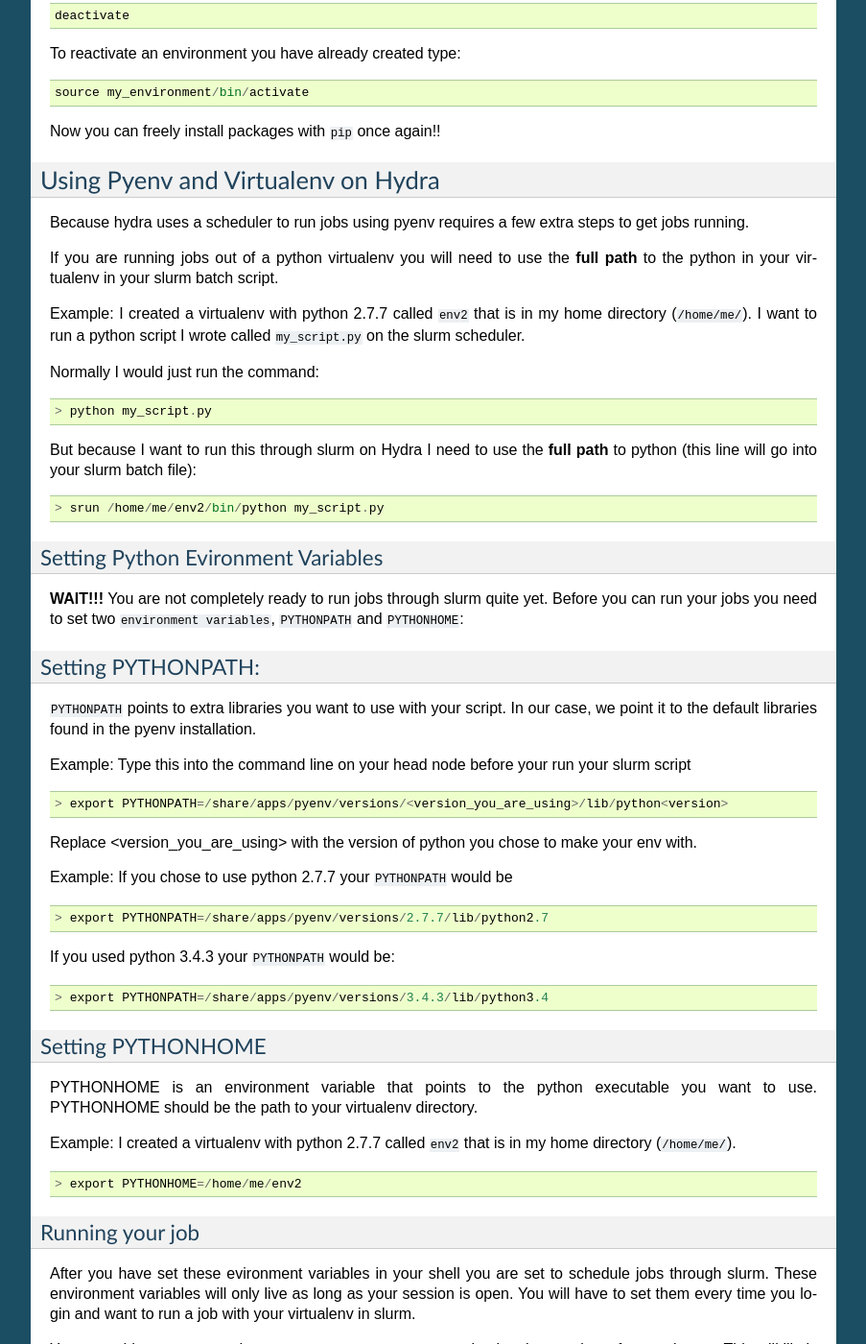
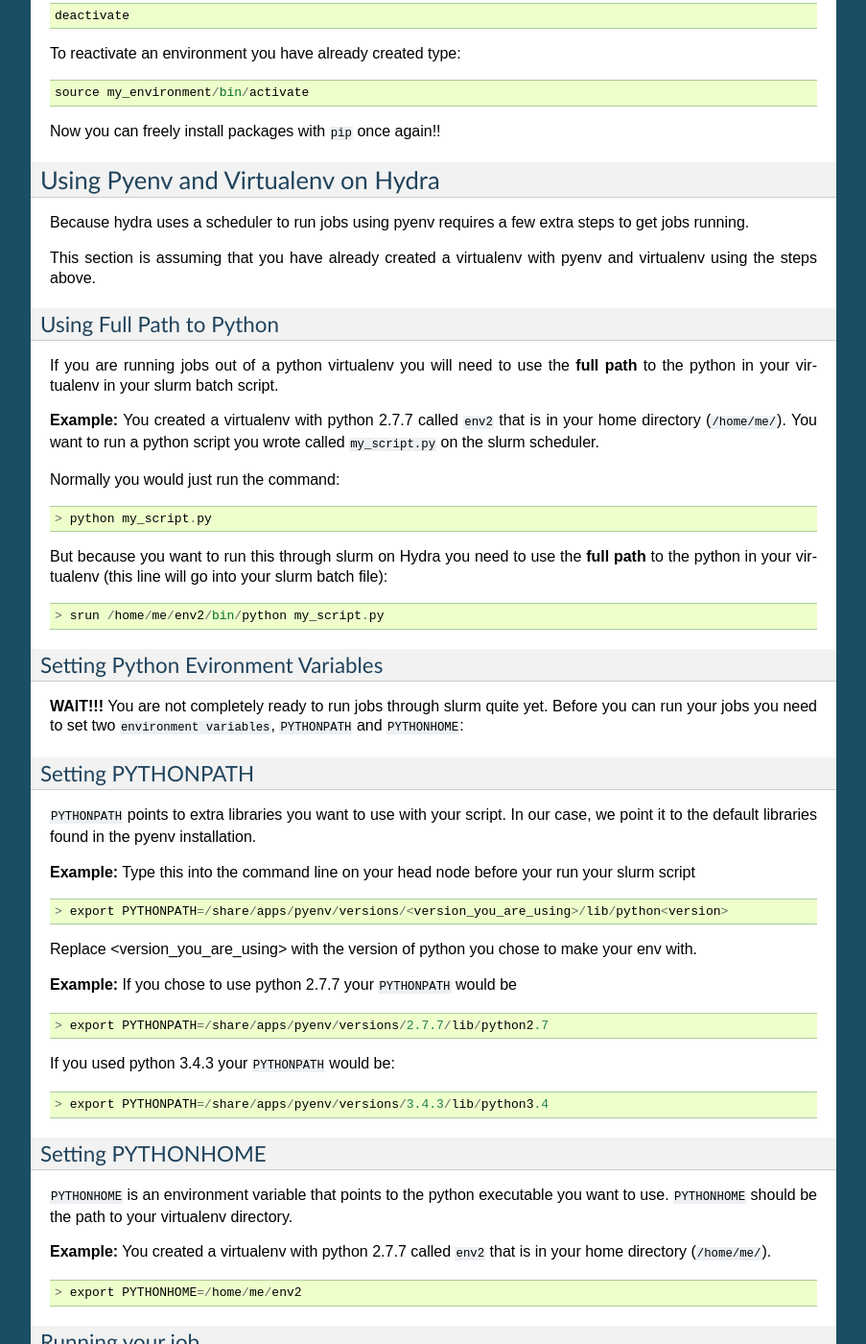
Before and after one commit to PSU-Research-Computing/psurc-docs, a Sphinx documentation site: the page built from source/unix_software/pyton.rst, in a window 1280 px wide and 1400 px high, scrolled down 1516 px. Shown: the whole window at 96% size, without its empty margins (198-1101 px from the left). Built offline with Sphinx 7.4.7, drawn with Linux system fonts in a browser that asks for light colours; some of the changed text lies outside the part shown.

Commit message:
Fixed typos and adds some info in pyton.rst

```diff
--- a/source/unix_software/pyton.rst
+++ b/source/unix_software/pyton.rst
@@ -89,15 +89,19 @@
 ===================================
 Because hydra uses a scheduler to run jobs using pyenv requires a few extra steps to get jobs running.
 
+This section is assuming that you have already created a virtualenv with pyenv and virtualenv using the steps above.
+
+Using Full Path to Python
+-------------------------
 If you are running jobs out of a python virtualenv you will need to use the **full path** to the python in your virtualenv in your slurm batch script.
 
-Example: I created a virtualenv with python 2.7.7 called ``env2`` that is in my home directory (``/home/me/``). I want to run a python script I wrote called ``my_script.py`` on the slurm scheduler.
+**Example:** You created a virtualenv with python 2.7.7 called ``env2`` that is in your home directory (``/home/me/``). You want to run a python script you wrote called ``my_script.py`` on the slurm scheduler.
 
-Normally I would just run the command: ::
+Normally you would just run the command: ::
 
   > python my_script.py
 
-But because I want to run this through slurm on Hydra I need to use the **full path** to python (this line will go into your slurm batch file): ::
+But because you want to run this through slurm on Hydra you need to use the **full path** to the python in your virtualenv (this line will go into your slurm batch file): ::
 
   > srun /home/me/env2/bin/python my_script.py
 
@@ -129,9 +133,9 @@
 Setting PYTHONHOME
 ------------------
 
-PYTHONHOME is an environment variable that points to the python executable you want to use. PYTHONHOME should be the path to your virtualenv directory.
+``PYTHONHOME`` is an environment variable that points to the python executable you want to use. ``PYTHONHOME`` should be the path to your virtualenv directory.
 
-Example: I created a virtualenv with python 2.7.7 called ``env2`` that is in my home directory (``/home/me/``). ::
+**Example:** You created a virtualenv with python 2.7.7 called ``env2`` that is in your home directory (``/home/me/``). ::
 
   > export PYTHONHOME=/home/me/env2
 
```
Also changed, not shown: other parts of source/unix_software/pyton.rst (+4 -4 lines).
